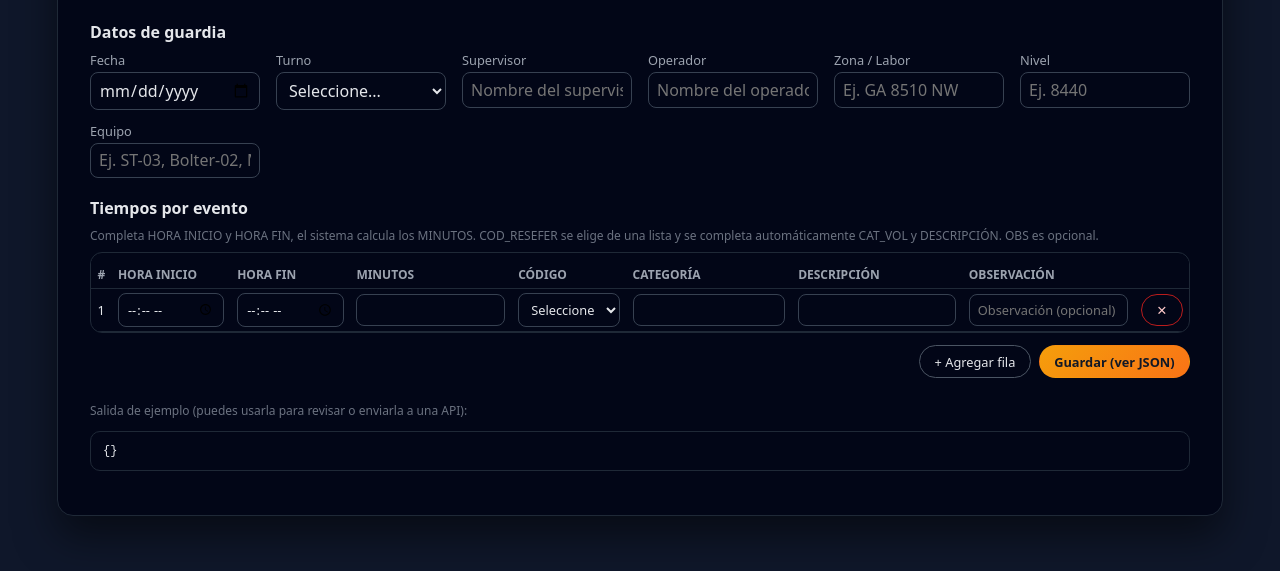
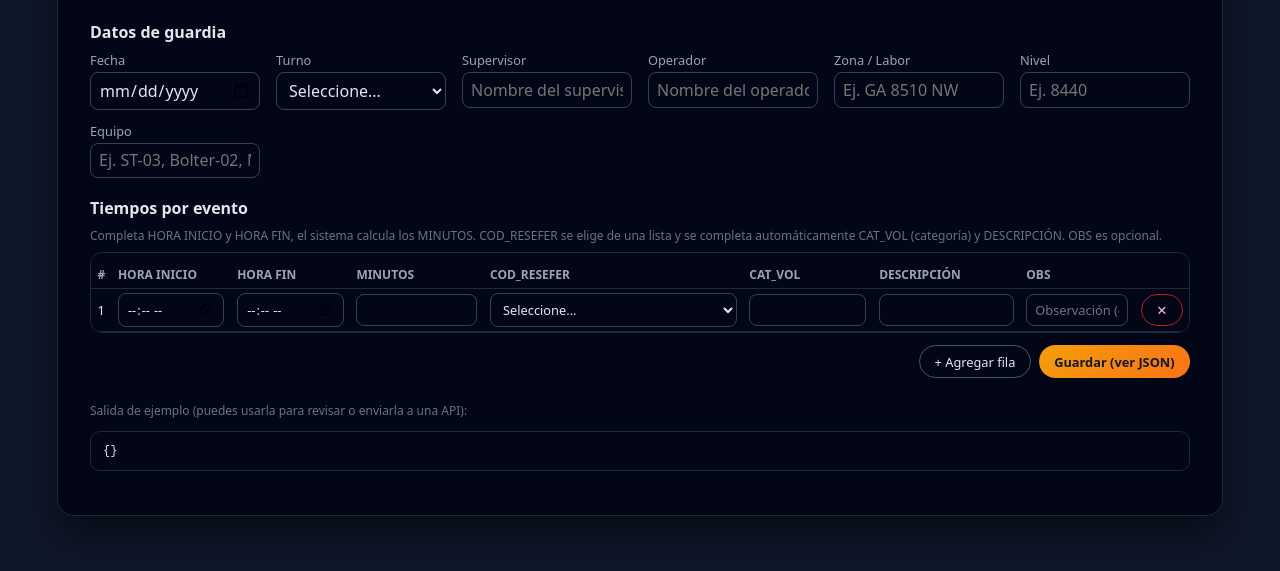
Before and after one commit to AngelRodrigo0/Control-Operativo-de-Equipos, a plain HTML site: page index.html in a window 1280 px wide. Shown: the part 123-694 px from the top of the page. Drawn offline with Linux system fonts and the light colour scheme.

Commit message:
Corrección de selección de códigos

```diff
--- a/index.html
+++ b/index.html
@@ -212,7 +212,7 @@
       <h2 class="section-title">Tiempos por evento</h2>
       <div class="small">
         Completa HORA INICIO y HORA FIN, el sistema calcula los MINUTOS.
-        COD_RESEFER se elige de una lista y se completa automáticamente CAT_VOL y DESCRIPCIÓN.
+        COD_RESEFER se elige de una lista y se completa automáticamente CAT_VOL (categoría) y DESCRIPCIÓN.
         OBS es opcional.
       </div>
 
@@ -224,10 +224,10 @@
               <th>Hora inicio</th>
               <th>Hora fin</th>
               <th>Minutos</th>
-              <th>Código</th>
-              <th>Categoría</th>
-              <th>Descripción</th>
-              <th>Observación</th>
+              <th>COD_RESEFER</th>
+              <th>CAT_VOL</th>
+              <th>DESCRIPCIÓN</th>
+              <th>OBS</th>
               <th></th>
             </tr>
           </thead>
@@ -250,19 +250,18 @@
   </div>
 
   <script>
-    // 🔹 Tabla de códigos RESEFER -> categoría y descripción
-    // 👉 Reemplaza estos ejemplos por tu tabla real
+    // 🔹 Tabla de códigos RESEFER -> categoría (CAT_VOL) y descripción
     const CODIGOS_RESEFER = [
-      { codigo: "100", descripcion: "Perforación, desatado y sostenimiento", categoria: "TF" },
-      { codigo: "120", descripcion: "Limpieza, acarreo y relleno", categoria: "TF" },
-      { codigo: "140", descripcion: "Servicios (ventilación, bombeo, energía, agua, relleno)", categoria: "TF" },
-      { codigo: "170", descripcion: "Mezcla, mortero y shotcrete", categoria: "TF" },
-      { codigo: "195", descripcion: "Traslados de equipo (general y a labor)", categoria: "TF" },
-      { codigo: "200", descripcion: "Actividades del personal (ingreso, salida, refrigerio, baño)", categoria: "RP" },
-      { codigo: "220", descripcion: "Operaciones rutinarias del operador (chequeos, reportes, lavado)", categoria: "RP" },
-      { codigo: "300", descripcion: "Espera / Stand-by / Falta de frente / problemas operativos", categoria: "RNP" },
-      { codigo: "400", descripcion: "Mantenimiento preventivo, correctivo, diagnóstico", categoria: "TM" },
-      { codigo: "510", descripcion: "Eventos externos / energía / geomecánica / clima", categoria: "TRE" }
+      { codigo: "100", cat_vol: "TF",  descripcion: "Perforación, desatado y sostenimiento" },
+      { codigo: "120", cat_vol: "TF",  descripcion: "Limpieza, acarreo y relleno" },
+      { codigo: "140", cat_vol: "TF",  descripcion: "Servicios (ventilación, bombeo, energía, agua, relleno)" },
+      { codigo: "170", cat_vol: "TF",  descripcion: "Mezcla, mortero y shotcrete" },
+      { codigo: "195", cat_vol: "TF",  descripcion: "Traslados de equipo (general y a labor)" },
+      { codigo: "200", cat_vol: "RP",  descripcion: "Actividades del personal (ingreso, salida, refrigerio, baño)" },
+      { codigo: "220", cat_vol: "RP",  descripcion: "Operaciones rutinarias del operador (chequeos, reportes, lavado)" },
+      { codigo: "300", cat_vol: "RNP", descripcion: "Espera / Stand-by / Falta de frente / problemas operativos" },
+      { codigo: "400", cat_vol: "TM",  descripcion: "Mantenimiento preventivo, correctivo, diagnóstico" },
+      { codigo: "510", cat_vol: "TRE", descripcion: "Eventos externos / energía / geomecánica / clima" }
     ];
 
     const registrosBody = document.getElementById("registros-body");
@@ -280,7 +279,8 @@
       CODIGOS_RESEFER.forEach(item => {
         const opt = document.createElement("option");
         opt.value = item.codigo;
-        opt.textContent = `${item.codigo} - ${item.cat_vol}`;
+        // Se muestra código + descripción
+        opt.textContent = `${item.codigo} - ${item.descripcion}`;
         fragment.appendChild(opt);
       });
       return fragment;
@@ -321,8 +321,8 @@
       const item = CODIGOS_RESEFER.find(c => c.codigo === codigoSeleccionado);
 
       if (item) {
-        catInput.value = item.cat_vol;
-        descInput.value = item.descripcion;
+        catInput.value = item.cat_vol;       // CATEGORIA -> CAT_VOL
+        descInput.value = item.descripcion;  // DESCRIPCIÓN
       } else {
         catInput.value = "";
         descInput.value = "";
```
